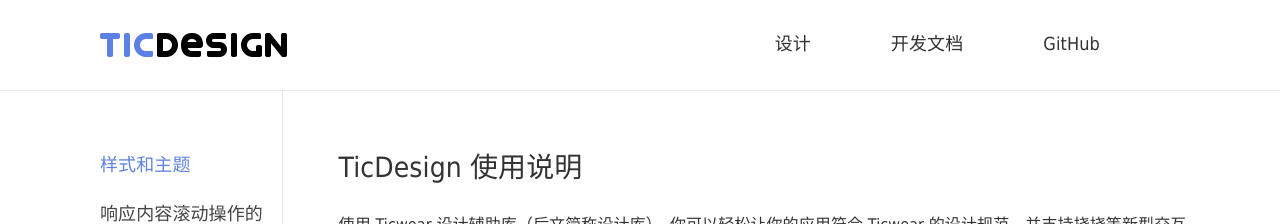
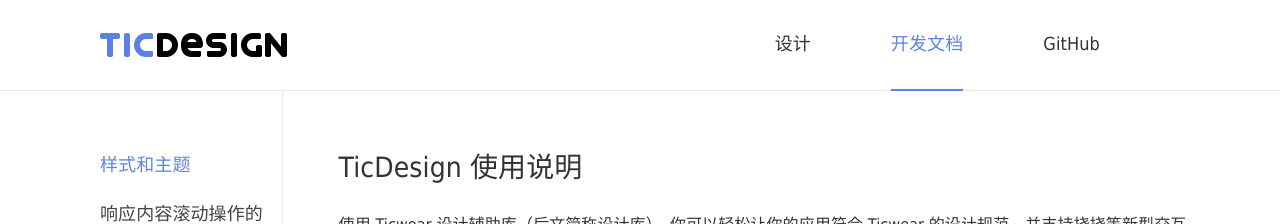
Before and after one commit to mobvoi/ticdesign, a Jekyll site: the page built from _doc/index.md, in a window 1280 px wide. Shown: the top 224 px of the page. Built offline with Jekyll 4.4.1, drawn with Linux system fonts in a browser that asks for light colours.

```diff
--- a/_includes/header.html
+++ b/_includes/header.html
@@ -10,12 +10,12 @@
           {% assign path = tab.url | split: '://' | last %}
           {% assign protocal = tab.url | replace: path | split: '://' | first %}
           {% if protocal %}
-            {% assign tab_url = tab.url %}
+            {% assign full_url = tab.url %}
           {% else %}
-            {% assign tab_url = tab.url | prepend: site.baseurl %}
+            {% assign full_url = tab.url | prepend: site.baseurl %}
           {% endif %}
           <li>
-            <a href="{{ tab_url }}">{{ tab.title }}</a>
+            <a href="{{ full_url }}">{{ tab.title }}</a>
           </li>
         {% endfor %}
       </ul>
@@ -64,12 +64,12 @@
         {% assign path = tab.url | split: '://' | last %}
         {% assign protocal = tab.url | replace: path | split: '://' | first %}
         {% if protocal %}
-          {% assign tab_url = tab.url %}
+          {% assign full_url = tab.url %}
         {% else %}
-          {% assign tab_url = tab.url | prepend: site.baseurl %}
+          {% assign full_url = tab.url | prepend: site.baseurl %}
         {% endif %}
         <li>
-          <a href="{{ tab_url }}" class="{% if page.url == tab_url %} current {% endif %}">{{ tab.title }}</a>
+          <a href="{{ full_url }}" class="{% if page.url == tab.url %} current {% endif %}">{{ tab.title }}</a>
         </li>
       {% endfor %}
       <h1>
--- a/assets/js/stickUp.js
+++ b/assets/js/stickUp.js
@@ -18,8 +18,13 @@ function($) {
    			var st = $(this).scrollTop();
    			if (st > lastScrollTop){
        			scrollDir = 'down';
+				$('.stuckMenu').css({"marginTop":"0px"},50);
    			} else {
       			scrollDir = 'up';
+				$('.stuckMenu').css({"marginTop":"91px"},50);
+				if($(this).scrollTop()==0){
+					$('.stuckMenu').css({"marginTop":"0px"},50);
+				}
    			}
   			lastScrollTop = st;
 		});
--- a/index.html
+++ b/index.html
@@ -44,10 +44,10 @@ layout: default
 </div>
 
 <script>
-var url = "https://api.github.com/repos/tankery/circularSeekBar/releases/latest?callback=?";
+var url = "https://api.github.com/repos/mobvoi/ticdesign/releases/latest?callback=?";
 $.getJSON(url, function(json) {
   var release = json.data;
-  if (json.data == undefined) {
+  if (release == undefined) {
     return;
   }
   var version = release.tag_name;
```
